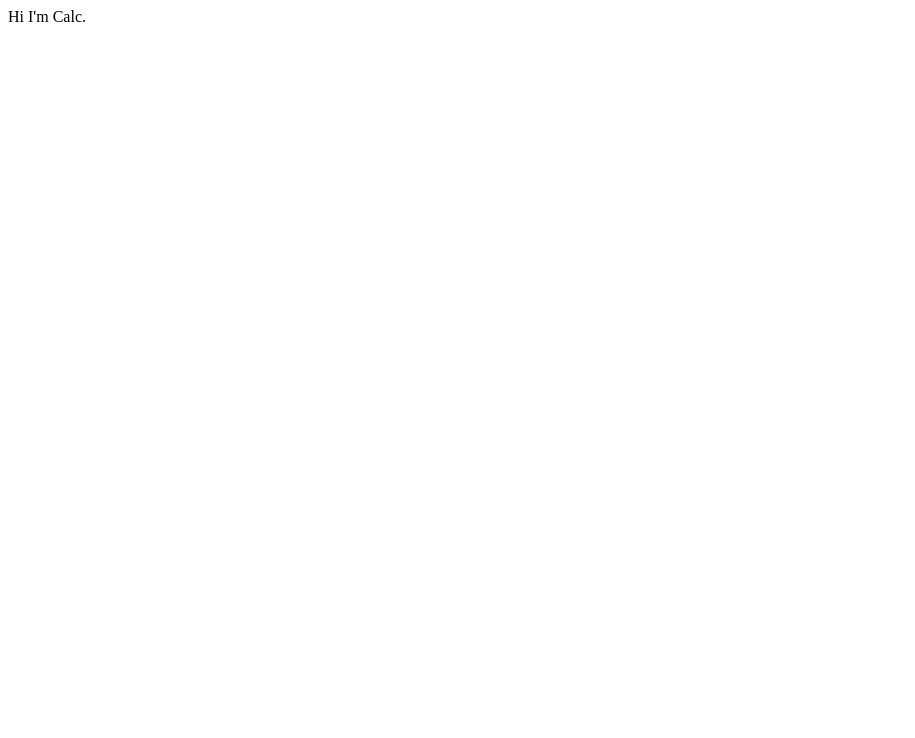
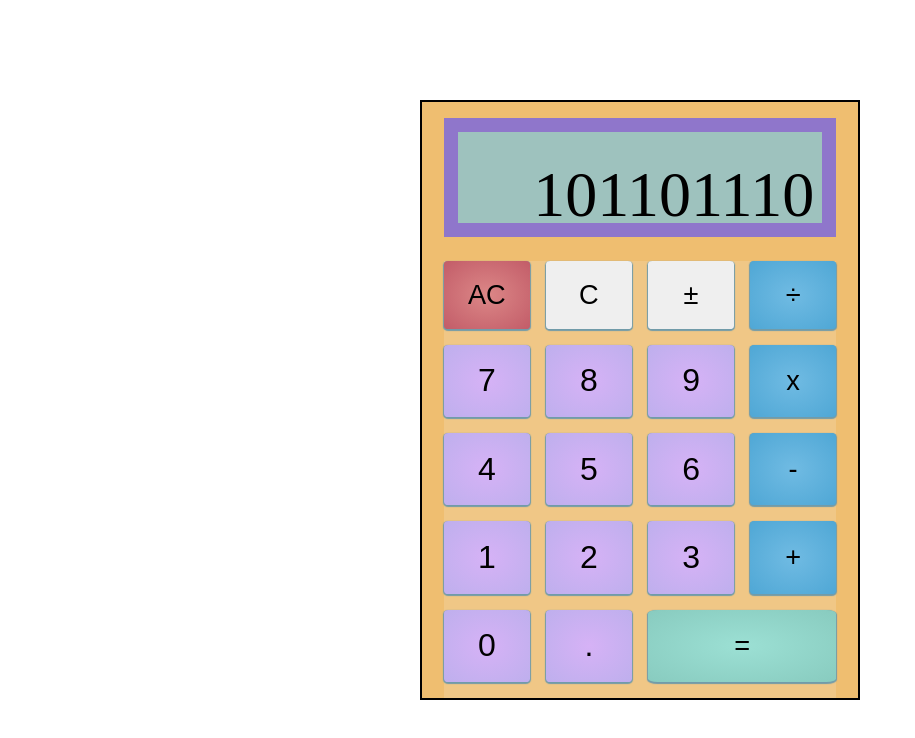
Before and after one commit to sam-martini/odin-calculator, a plain HTML site: page index.html in a window 1280 px wide. Shown: the whole page, without its empty margins (0-915 px from the left). Drawn offline with Linux system fonts and the light colour scheme.

Commit message:
feat: Add basic HTML calculator; Add styles

```diff
--- a/index.html
+++ b/index.html
@@ -9,6 +9,38 @@
     <script src="script.js" defer></script>
 </head>
 <body>
-    Hi I'm Calc.
+    <div class="app-container">
+
+        <div class="screen">101101110</div>
+
+
+        <div class="btn-container">
+
+            <button class="btn ac-btn">AC</button>
+            <button class="btn clear-btn">C</button>
+            <button class="btn plusminus-btn">±</button>
+            <button class="btn op-btn">÷</button>
+
+            <button class="btn num-btn">7</button>
+            <button class="btn num-btn">8</button>
+            <button class="btn num-btn">9</button>
+            <button class="btn op-btn">x</button>
+
+            <button class="btn num-btn">4</button>
+            <button class="btn num-btn">5</button>
+            <button class="btn num-btn">6</button>
+            <button class="btn op-btn">-</button>
+
+            <button class="btn num-btn">1</button>
+            <button class="btn num-btn">2</button>
+            <button class="btn num-btn">3</button>
+            <button class="btn op-btn">+</button>
+
+            <button class="btn num-btn">0</button>
+            <button class="btn num-btn">.</button>
+            <button class="btn equals-btn grid-col-span-2">=</button>
+        </div>
+
+    </div>
 </body>
 </html>
--- a/style.css
+++ b/style.css
@@ -0,0 +1,88 @@
+* {
+    margin: 0;
+    padding: 0;
+    box-sizing: border-box;
+}
+
+body {
+    display: grid;
+    place-content: center;
+    min-height: 100vh;
+
+    font-size: 4rem;
+}
+
+.app-container {
+    display: flex;
+    flex-direction: column;
+    align-items: center;
+    gap: 1.5rem;
+    height: 75vh;
+    width: 55vh;
+
+    border: 2px solid black;
+    background-color: #efbe70;
+}
+
+.screen {
+    height: 20%;
+    width: 90%;
+
+    text-align: end;
+
+    margin-top: 1rem;
+    padding-top: 1.6rem;
+    padding-right: .5rem;
+
+    border: .9rem solid #8f76cb;
+    background-color: #9ec2be;
+}
+
+.btn-container {
+    display: grid;
+    grid-template-columns: repeat(4, 1fr);
+    gap: 1rem;
+
+    height: 80%;
+    width: 90%;
+
+    padding-bottom: 1rem;
+
+    background-color: #f0c786;
+}
+
+.grid-col-span-2 {
+    grid-column: auto / span 2;
+}
+
+
+
+
+
+button {
+    border: transparent;
+    font-size: 1.7rem;
+    border-radius: 5%;
+    box-shadow: 0px 1px 1px 1px rgb(113, 155, 169);
+}
+
+button:hover {
+    box-shadow: 0px 0px 0px 1px rgb(113, 155, 169);
+}
+
+.num-btn {
+    font-size: 2rem;
+    background-image: radial-gradient(#d6b2f6, #beafed);
+}
+
+.op-btn {
+    background-image: radial-gradient(#70bbe3, #4fa7d5);
+}
+
+.ac-btn {
+    background-image: radial-gradient(#dc8787, #c25c68);
+}
+
+.equals-btn {
+    background-image: radial-gradient(#9ce0d4, #88cbbf);
+}
```
